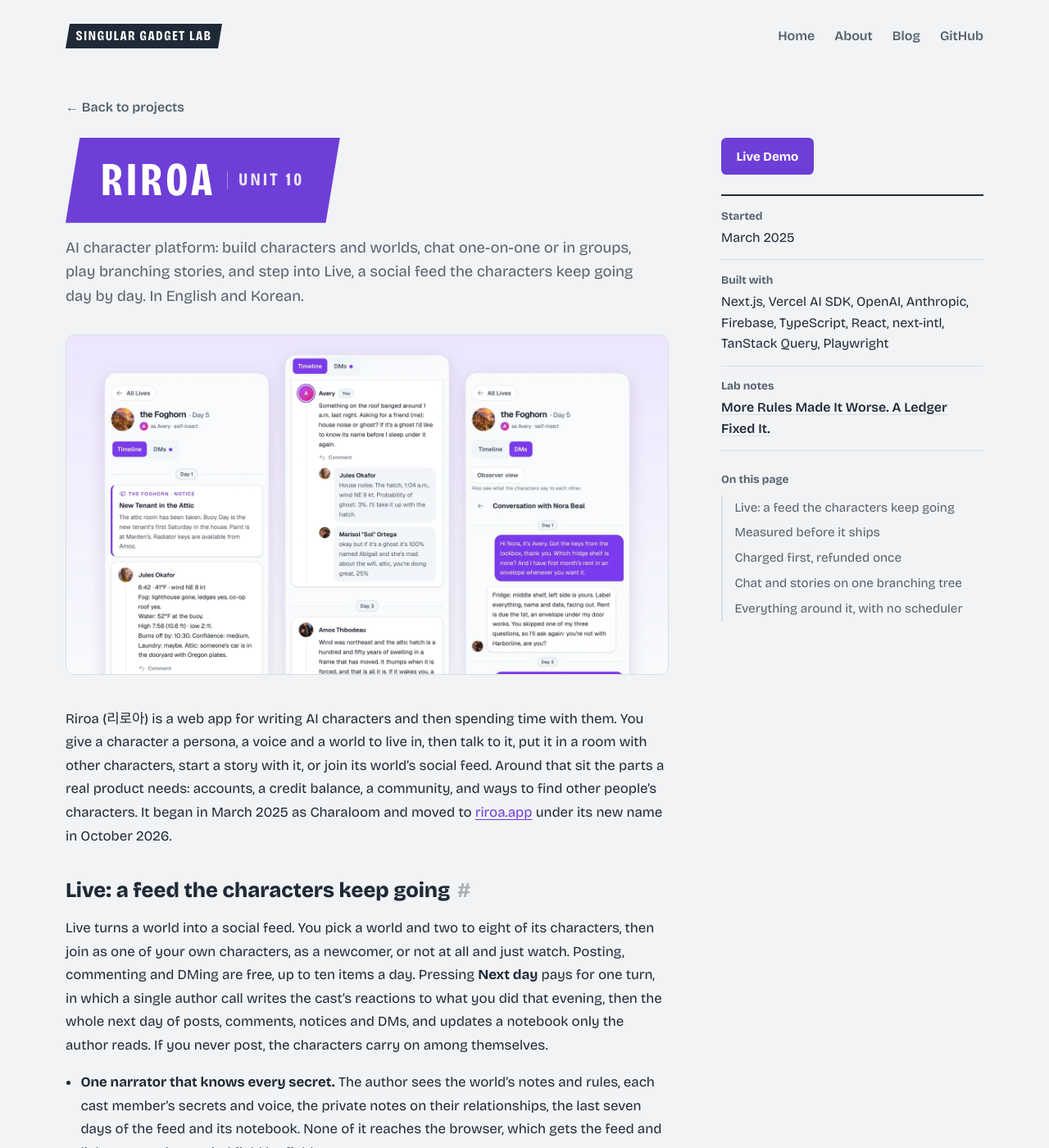
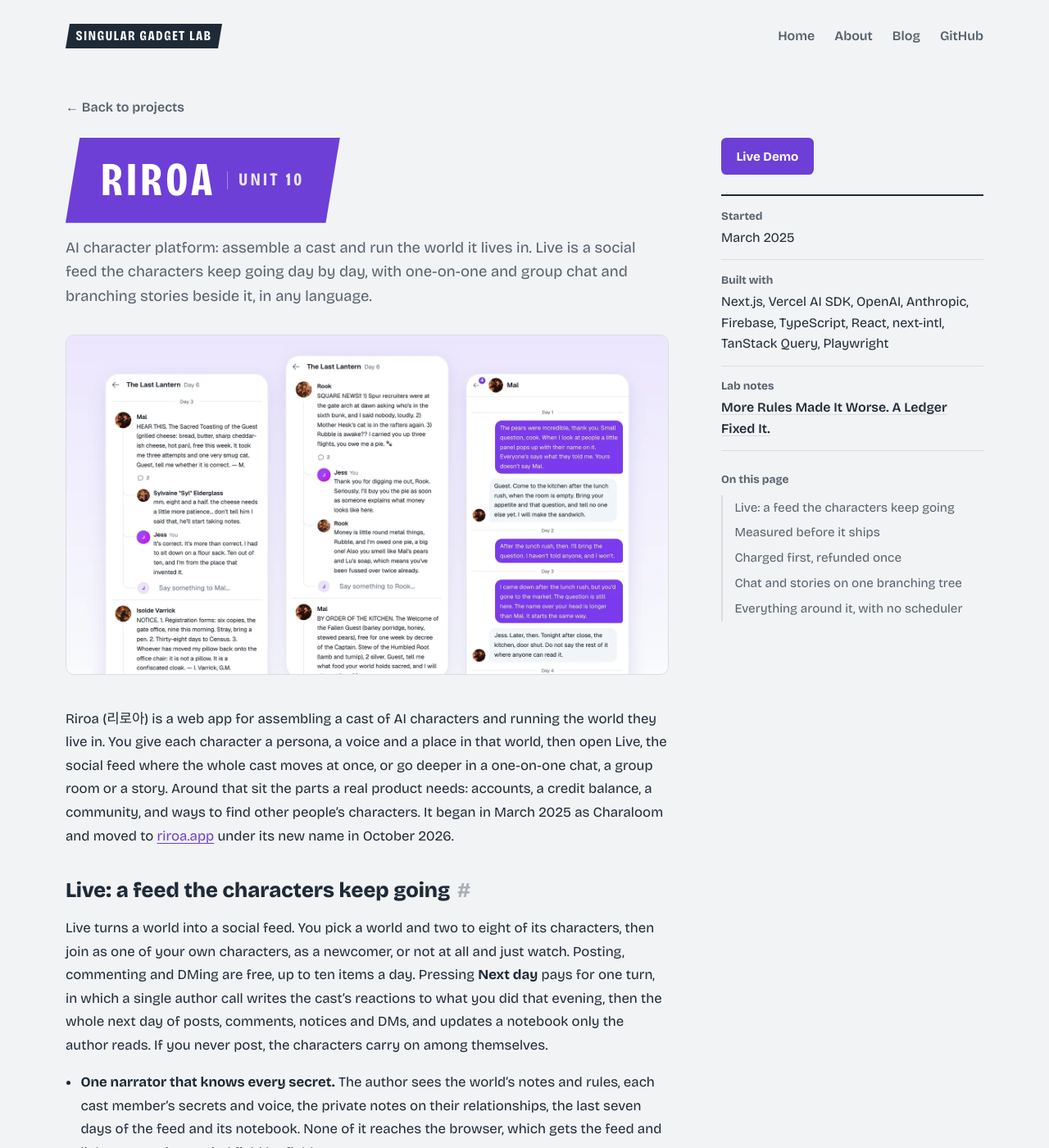
Before and after one commit to zeikar/zeikar.github.io, a Jekyll site: the page built from _projects/riroa.md, in a window 1280 px wide and 1400 px high. Shown: the whole window at 82% size. Built offline with Jekyll 4.4.1, drawn with Linux system fonts in a browser that asks for light colours; some web fonts are replaced; some of the changed text lies outside the part shown.

Commit message:
docs(riroa): lead with the cast and Live, any-language content, chat images and chat:check; cover retaken on the redesigned Live

```diff
--- a/_projects/riroa.md
+++ b/_projects/riroa.md
@@ -1,7 +1,7 @@
 ---
 layout: project
 title: "Riroa"
-description: "AI character platform: build characters and worlds, chat one-on-one or in groups, play branching stories, and step into Live, a social feed the characters keep going day by day. In English and Korean."
+description: "AI character platform: assemble a cast and run the world it lives in. Live is a social feed the characters keep going day by day, with one-on-one and group chat and branching stories beside it, in any language."
 tagline: "AI Character Chat and Story Platform"
 tech_stack: ["Next.js", "Vercel AI SDK", "OpenAI", "Anthropic", "Firebase", "TypeScript", "React", "next-intl", "TanStack Query", "Playwright"]
 demo_url: "https://riroa.app"
@@ -11,7 +11,7 @@
 date: 2025-03-30
 ---
 
-Riroa (리로아) is a web app for writing AI characters and then spending time with them. You give a character a persona, a voice and a world to live in, then talk to it, put it in a room with other characters, start a story with it, or join its world's social feed. Around that sit the parts a real product needs: accounts, a credit balance, a community, and ways to find other people's characters. It began in March 2025 as Charaloom and moved to [riroa.app](https://riroa.app) under its new name in October 2026.
+Riroa (리로아) is a web app for assembling a cast of AI characters and running the world they live in. You give each character a persona, a voice and a place in that world, then open Live, the social feed where the whole cast moves at once, or go deeper in a one-on-one chat, a group room or a story. Around that sit the parts a real product needs: accounts, a credit balance, a community, and ways to find other people's characters. It began in March 2025 as Charaloom and moved to [riroa.app](https://riroa.app) under its new name in October 2026.
 
 ## Live: a feed the characters keep going
 
@@ -31,6 +31,8 @@
 - **Rules don't pile up.** A test caps the length of the author's system prompt, so a new rule has to replace one or justify the growth. Moving a single obligation out of the system prompt into a section heading meant the character left waiting stopped reacting to the broken promise in two of three runs, so it went back.
 - **A model has to pass a check before it becomes the default.** The Live default is pinned instead of following chat's. High effort was dropped after a tester nearly quit over the wait: on the model then in use it took 48 to 67 seconds a day, with no consistent gain in quality.
 
+Chat has a harness too. `npm run chat:check` runs one-on-one and group rooms built from production characters against a simulated user, and it settled how group turns are written: one call writing every speaker's lines gave shorter turns at about the same cost, but blind judges ranked it last 7 times of 10, so each character keeps its own call.
+
 ## Charged first, refunded once
 
 Credits are called Sparks: a signup bonus, a daily login bonus, and a price per turn that depends on the model, with a Live day at twice the price. Replies come from OpenAI and Anthropic models through the Vercel AI SDK. Every turn is charged before anything is saved or streamed. Each balance change is a ledger entry with a deterministic id, so a retried charge or refund can't apply twice, and each refund records why. In one-on-one chat, a reply that didn't finish cleanly is never saved, even if text already streamed.
@@ -46,10 +48,12 @@
 
 Messages form a tree, and the visible thread is rebuilt by walking back from its tip. Editing a message or regenerating a reply adds a sibling, and the old version stays as a branch to switch back to. Group rooms hold two to eight characters: on each turn a director call picks up to three of them to answer, and the whole turn is stored as one message, so a group room uses the same tree. Transcript lines are labelled with system tokens instead of display names, so a character can't pose as another speaker by its name. A one-on-one chat, a group room or a Live can also take one of your characters as your persona, and the relationships written between it and the others carry into the prompt.
 
+A one-on-one message can carry an image, which the model reads as part of the scene. It stays private: the file has no public URL, the server hands its bytes to the provider itself, and sharing a chat asks before its images go public. An image the provider rejects outright is marked and left out of later turns.
+
 Stories are turn-based interactive fiction seeded by a character or a world, on the same tree: regenerating a scene adds a sibling. A style preset or a short prompt of your own sets the prose, but style gives way to canon when they conflict. Once more than four scenes or about 12,000 characters pile up, older scenes fold into a continuity summary and the latest two stay word for word. A two-call engine, a scene director plus a writer, is built but stays off: it ships only when it beats the single call on most fixtures in a judge harness without more continuity errors, and it hasn't yet. Stories can be published to a public gallery, and chats shared as read-only links.
 
 ## Everything around it, with no scheduler
 
 The app runs on Vercel and Firebase with no cron jobs or Cloud Functions, so work that would usually run in the background happens inline, on the request that needs it. Trending is the clearest case: each character keeps a weekly bucket and an activity count, and the ranking orders by bucket first, so a character nobody has played lately sinks on its own. Every generated turn counts, in chat, group rooms, stories and Live. Ratings add a bonus capped at 0.8, so one more turn always outweighs it, and a creator's turns with their own characters don't count.
 
-Firestore and Storage rules deny every client, so every read, write and upload goes through the server. The app has English and Korean routes throughout, with a community board per language. Vitest covers it in about 440 test files, and Playwright end-to-end tests run against the Firebase emulators with a mock model.
+Firestore and Storage rules deny every client, so every read, write and upload goes through the server. The interface has English and Korean routes throughout, with a community board per language. Characters and worlds store their own content language, one of 16 or a named other. Stories and Live write in it unless a session picks another, and chat follows the language the user writes in. Vitest covers the app in over 450 test files, and Playwright end-to-end tests run against the Firebase emulators with a mock model.
```
Also changed, not shown: assets/images/projects/riroa.card.webp, assets/images/projects/riroa.png, assets/images/projects/riroa.webp.
